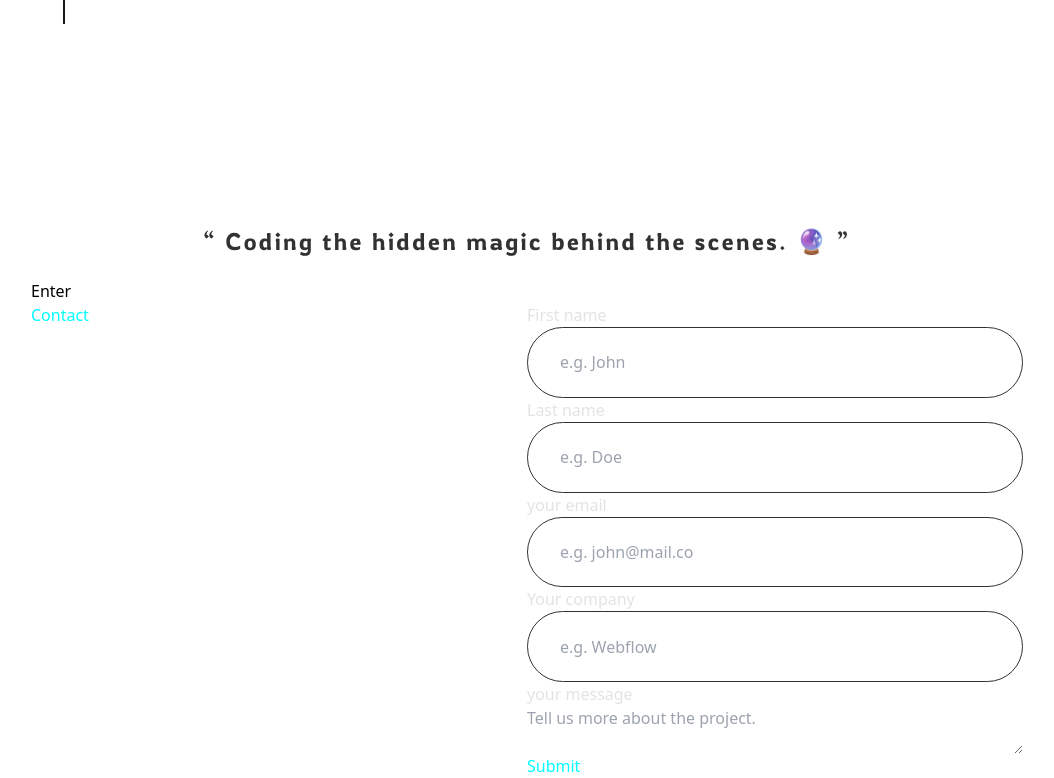
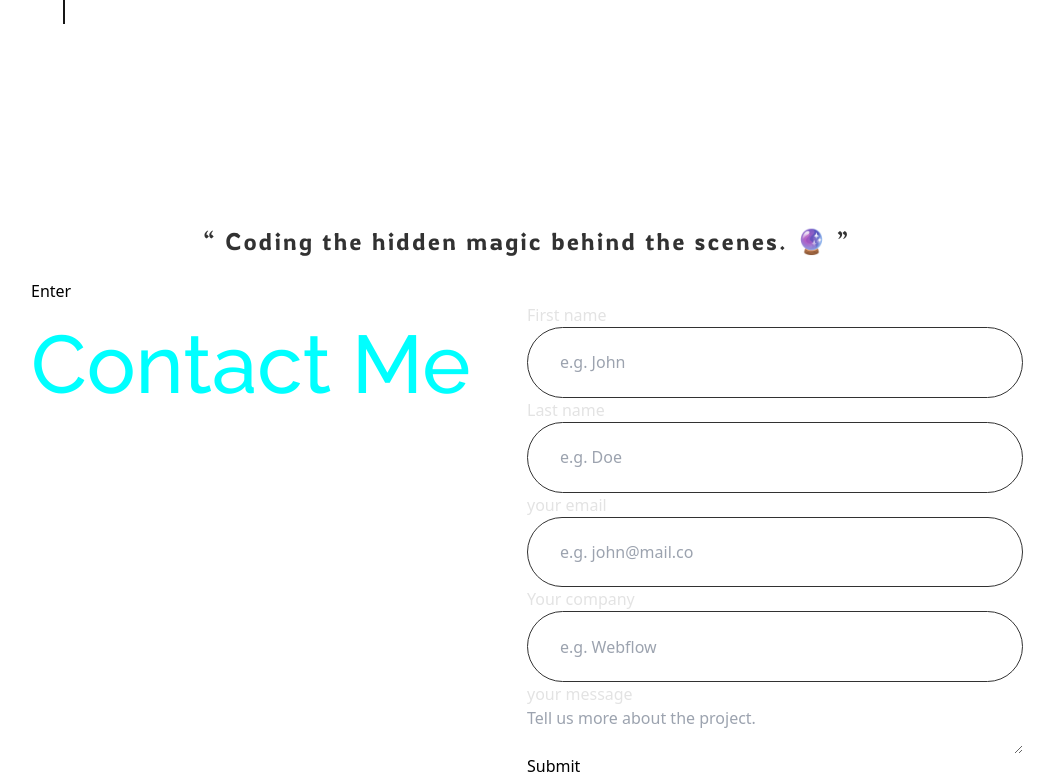
Before and after one commit to sebchi-crtl/seb-portfolio, a Next.js app: page / in a window 1280 px wide. Shown: the part 675-1453 px from the top of the page, without its empty margins (113-1167 px from the left). Built offline with nearby package versions, Linux system fonts and the light colour scheme; a web font is replaced by a local one.

Commit message:
added font-weight to contact

```diff
--- a/components/contact/Contact.tsx
+++ b/components/contact/Contact.tsx
@@ -4,11 +4,11 @@ const Contact = () => {
     return (
         <div className="flex flex-col lg:flex-row w-full">
             <div className={` ${style.contact_text} w-full `}>
-                <h1>
-                    Contact
+                <h1 className='text-[3.5rem] md:text-[4.28rem] lg:text-[4.92rem] xl:text-[5.1rem] font-medium'>
+                    Contact Me
                 </h1>
             </div>
-            <div className={` ${style.contact_text} w-full `}>
+            <div className={` ${style.contact_form} w-full `}>
                 <form method="" >
                     <div className={` ${style.form_div} flex flex-col `}>
                         <label htmlFor="name" >First name</label>
--- a/styles/contact.module.css
+++ b/styles/contact.module.css
@@ -1,8 +1,14 @@
-
+@import url('https://fonts.googleapis.com/css2?family=Raleway:wght@100;200;300;400;500;600;700;800;900&display=swap');
 
 .contact_text{
     color: aqua;
+    font-family: 'Raleway', sans-serif;
+
 }
+
+/* .contact_text h1{
+    font-size: 7em;
+} */
 
 .form_div{
     transform: translate3d(0px, 0px, 0px) scale3d(1, 1, 1) rotateX(0deg) rotateY(0deg) rotateZ(0deg) skew(0deg, 0deg);
```
